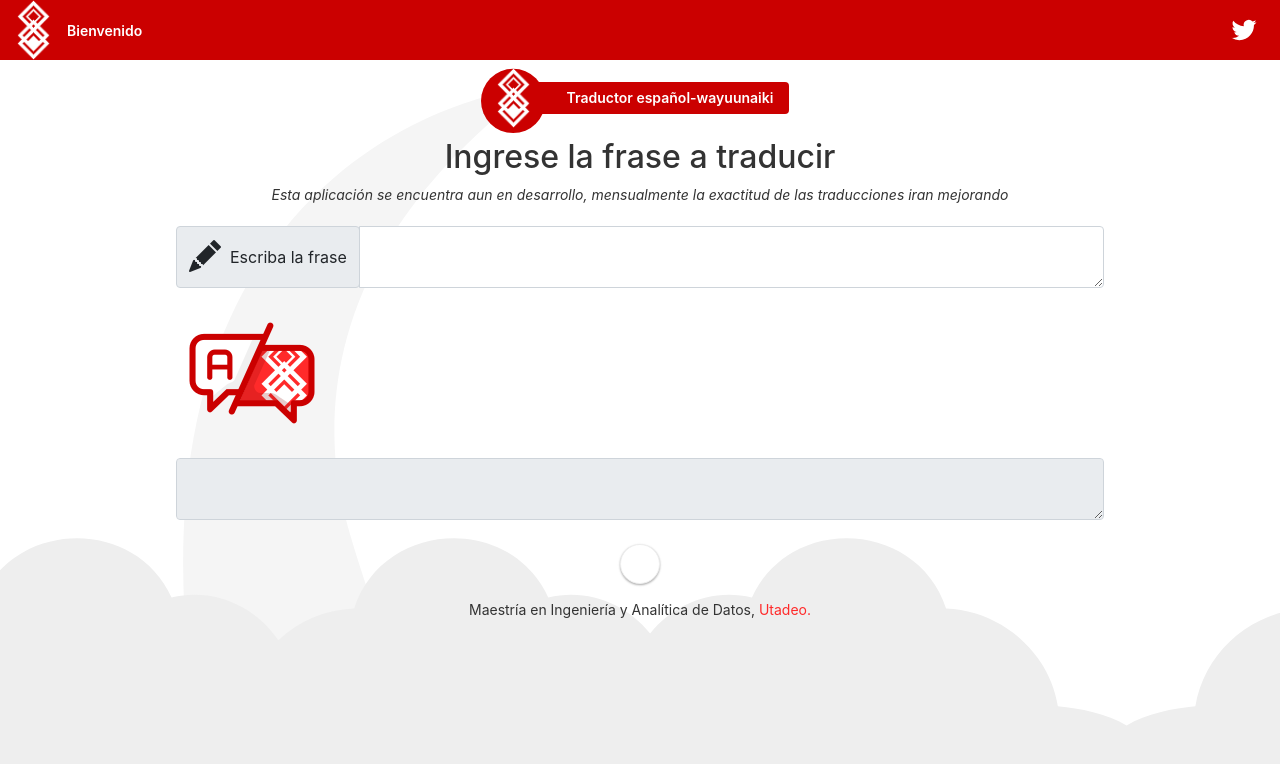
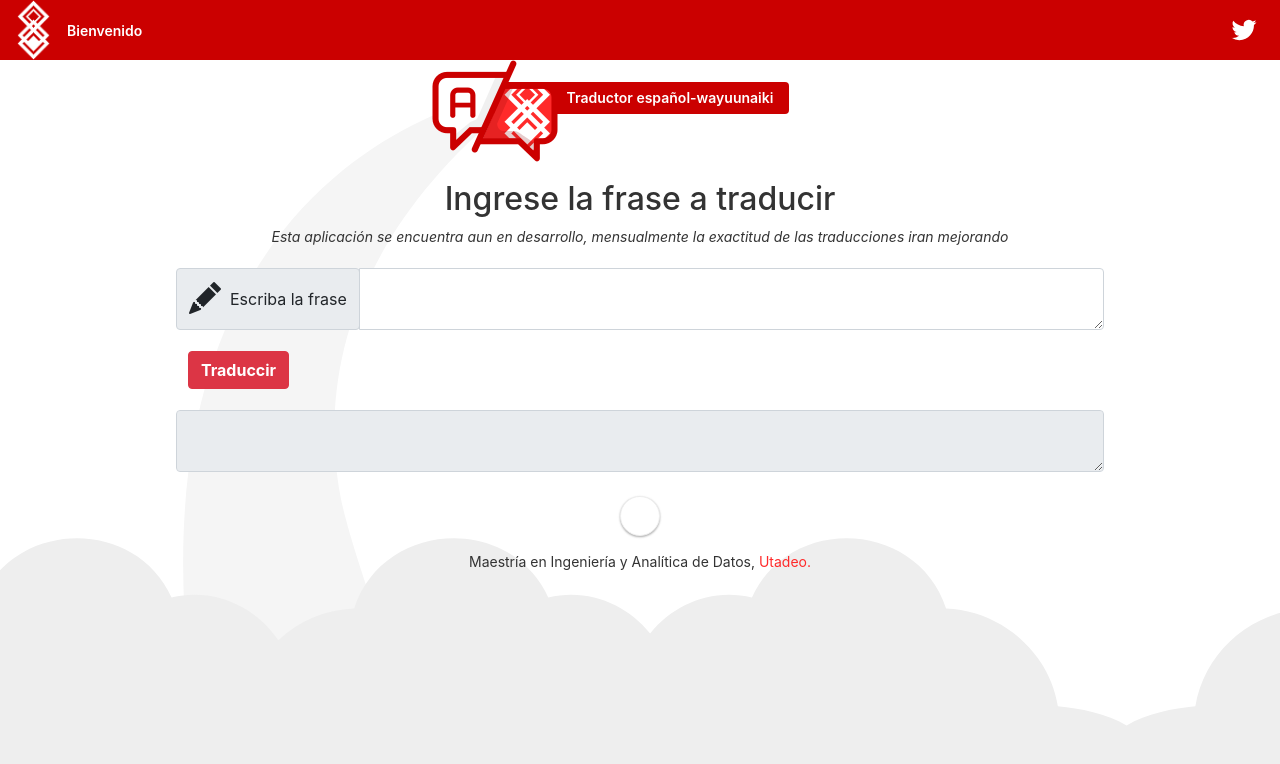
Before and after one commit to rafanegrette/wayuunaiki-translator-angular, an Angular app: page / in a window 1280 px wide. Shown: the top 764 px of the page. Built offline with nearby package versions, Linux system fonts and the light colour scheme.

Commit message:
frontend ajustments

```diff
--- a/src/app/app.component.html
+++ b/src/app/app.component.html
@@ -22,16 +22,10 @@
   <!-- Highlight Card -->
   <div class="card highlight-card card-small">
 
-    <svg id="rocket" alt="Rocket Ship" xmlns="http://www.w3.org/2000/svg" width="101.678" height="101.678" viewBox="0 0 101.678 101.678" style="display: block;">
-      <g id="Group_83" data-name="Group 83" transform="translate(-141 -696)">
-        <circle id="Ellipse_8" data-name="Ellipse 8" cx="40.839" cy="40.839" r="40.839" transform="translate(141 696)" fill="#cb0000"/>
-      </g>
-    </svg>
 
     <img
-    height="60"
     alt="Angular Logo"
-    src="../assets/simbolo-blanco-250px.png" style="position:absolute; top:3; left:5px" />
+    src="../assets/logo128px.png" style="position:absolute; top:-35px; left:-60px" />
 
     <span>{{ title }} </span>
 
@@ -43,6 +37,8 @@
 
 
   <!-- Next Steps -->
+  <br>
+  <br>
   <h2>Ingrese la frase a traducir</h2>
 
   <p><i>Esta aplicación se encuentra aun en desarrollo, mensualmente la exactitud de las traducciones iran mejorando</i></p>
@@ -62,14 +58,12 @@
   <br>
 
   <div class="container">
-    <img src="../assets/logo128px.png" alt="Traducir" class="image"/>
+    <!--img src="../assets/logo128px.png" alt="Traducir" class="image"/>
     <div class="middle">
-      <div class="text">
+      <div class="text"-->
         <button type="button" class="btn btn-danger" (click)="translate()">
           <b>Traduccir</b>
         </button>
-      </div>
-    </div>
   </div>
 
   <br>
--- a/src/environments/environment.prod.ts
+++ b/src/environments/environment.prod.ts
@@ -1,4 +1,4 @@
 export const environment = {
   production: true,
-  translateUrl: "https://wayuunaiki-translator.herokuapp.com/"
+  translateUrl: "http://spanish-wauunaiki.westus2.azurecontainer.io"
 };
--- a/src/environments/environment.ts
+++ b/src/environments/environment.ts
@@ -4,7 +4,7 @@
 
 export const environment = {
   production: false,
-  translateUrl: "http://localhost:5000/"
+  translateUrl: "http://spanish-wauunaiki.westus2.azurecontainer.io"
 };
 
 /*
```
